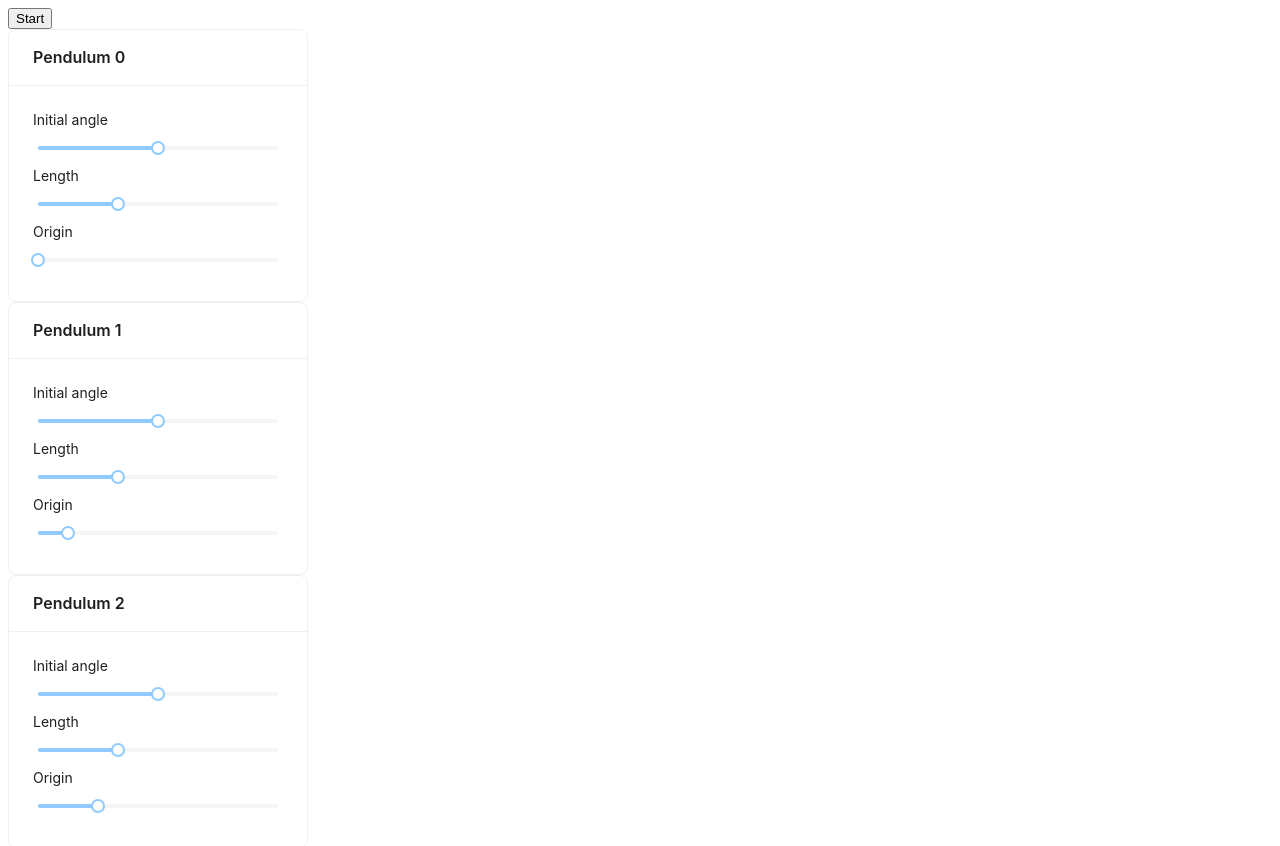
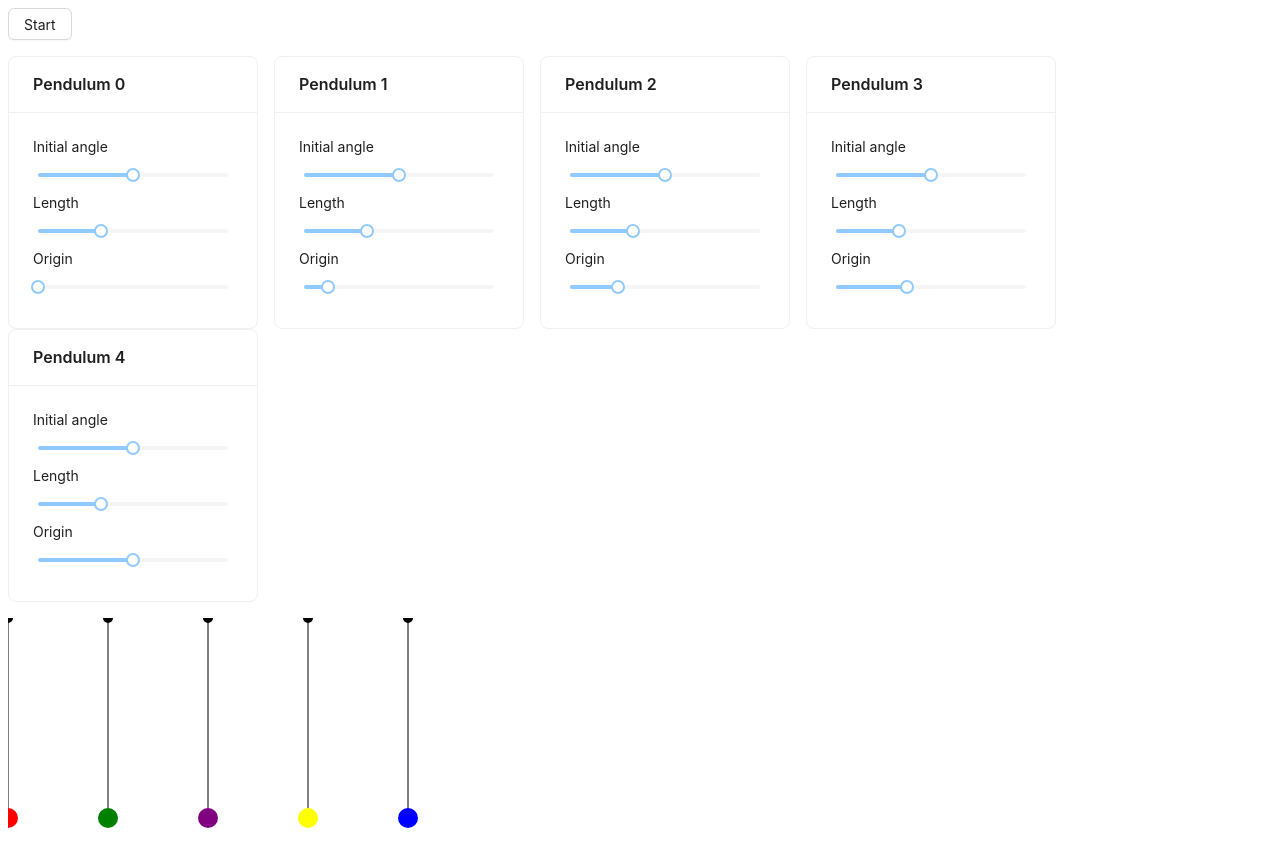
Before and after one commit to achahine78/pendulums-client, a React (Vite) app: page / in a window 1280 px wide. Shown: the top 846 px of the page. Built offline with nearby package versions, Linux system fonts and the light colour scheme.

Commit message:
feat: improve controls UI

```diff
--- a/src/App.jsx
+++ b/src/App.jsx
@@ -1,8 +1,8 @@
 import { useState, useRef } from "react";
 import { pendulumsInitialState } from "./constants/pendulums";
 import Canvas from "./components/Canvas";
-import ControlPanel from "./components/ControlPanel";
-import axios from 'axios';
+import Controls from "./components/Controls";
+import axios from "axios";
 
 function App() {
   const [pendulums, setPendulums] = useState(pendulumsInitialState);
@@ -58,16 +58,18 @@ function App() {
 
   return (
     <div>
-      <button onClick={() => runSimulations()}>Start</button>
-      <div>
-        {pendulums.map((pendulum) => (
-          <ControlPanel
-            pendulum={pendulum}
-            updatePendulum={updatePendulum}
-            key={pendulum.id}
-          />
-        ))}
-      </div>
+      <Controls
+        pendulums={pendulums}
+        updatePendulum={updatePendulum}
+        isSimulating={isSimulating}
+        buttons={[
+          {
+            id: 0,
+            text: "Start",
+            clickHandler: () => runSimulations(),
+          },
+        ]}
+      />
       <Canvas pendulums={pendulums} />
     </div>
   );
--- a/src/components/ControlPanel.jsx
+++ b/src/components/ControlPanel.jsx
@@ -2,7 +2,7 @@ import { Slider, Card } from "antd";
 
 const ControlPanel = ({ pendulum, updatePendulum }) => {
   return (
-    <Card style={{ width: 300 }} title={`Pendulum ${pendulum.id}`}>
+    <Card style={{ width: 250 }} title={`Pendulum ${pendulum.id}`}>
       <div>
         Initial angle
         <Slider
--- /dev/null
+++ b/src/components/Controls.jsx
@@ -0,0 +1,29 @@
+import ControlPanel from "./ControlPanel";
+import { Row, Col, Button } from "antd";
+const Controls = ({ pendulums, buttons, updatePendulum, isSimulating }) => {
+  return (
+    <>
+      <Row>
+        {buttons.map((button) => (
+          <Col key={button.id} style={{ marginRight: "16px" }}>
+            <Button onClick={button.clickHandler}>{button.text}</Button>
+          </Col>
+        ))}
+      </Row>
+      <Row
+        style={{ marginTop: "16px", marginBottom: "16px" }}
+        className={`controls-control-panels-container ${
+          isSimulating ? "controls-control-panels-container-disabled" : ""
+        }`}
+      >
+        {pendulums.map((pendulum) => (
+          <Col key={pendulum.id} style={{ marginRight: "16px" }}>
+            <ControlPanel pendulum={pendulum} updatePendulum={updatePendulum} />
+          </Col>
+        ))}
+      </Row>
+    </>
+  );
+};
+
+export default Controls;
```
